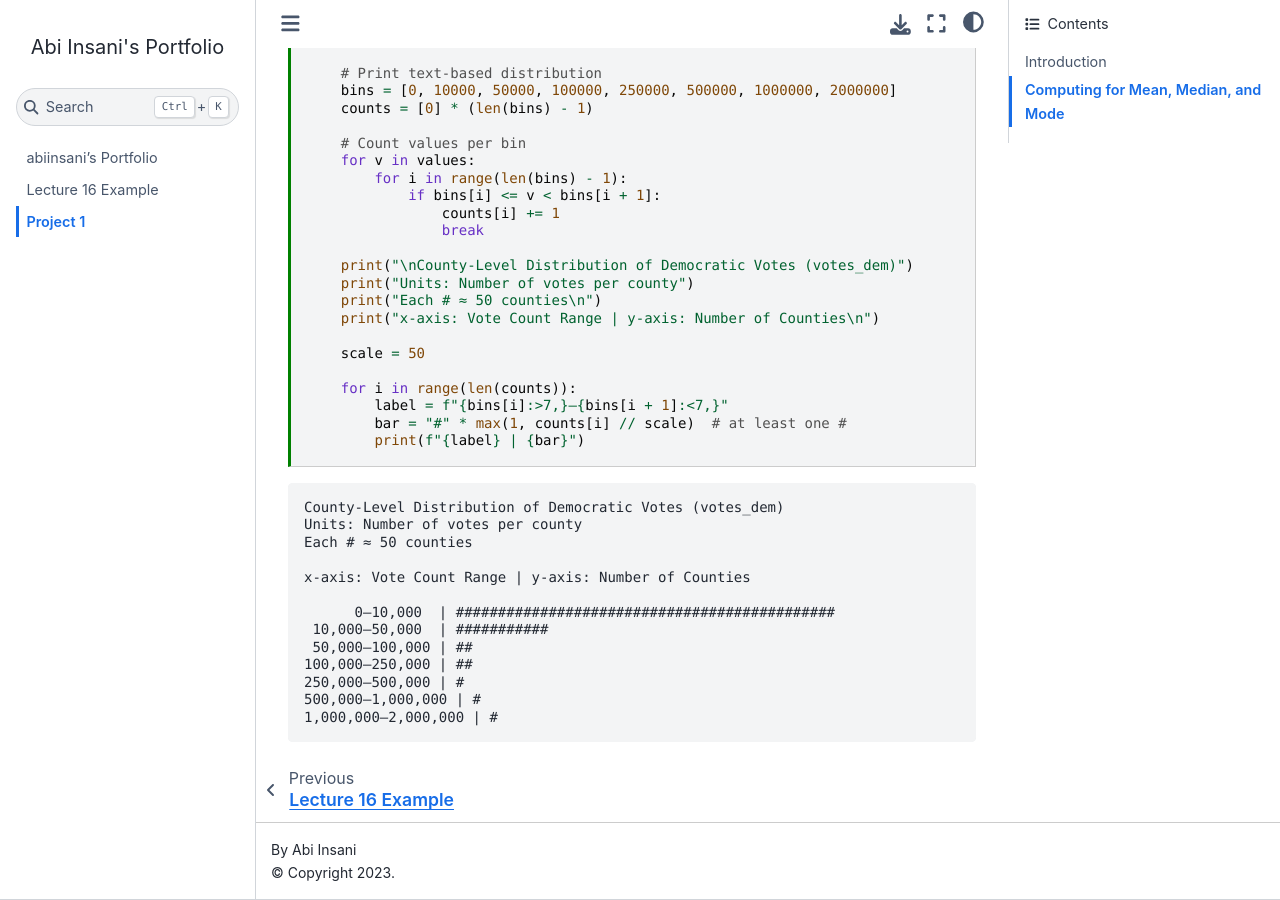
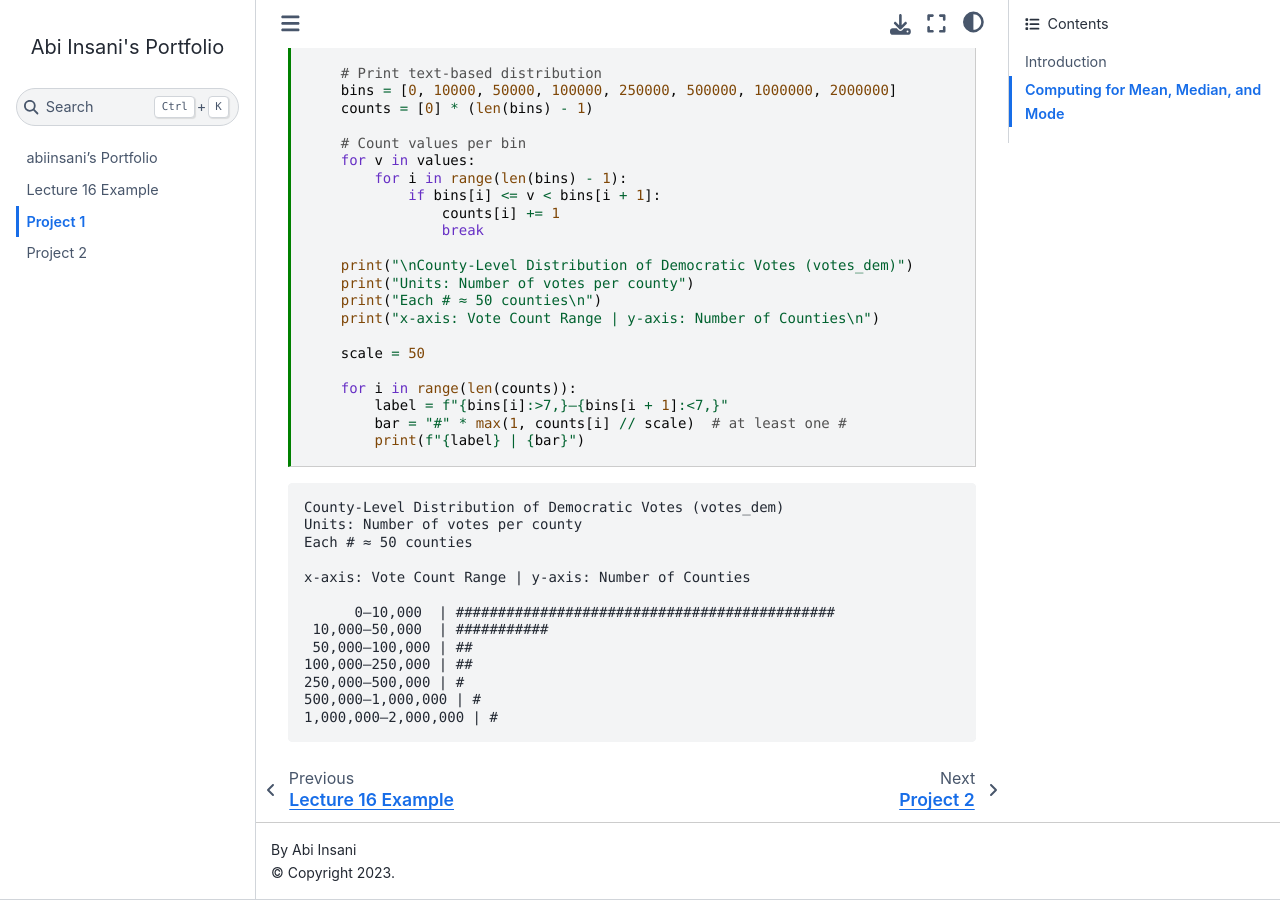
Before and after one commit to abiinsani/abiinsani.github.io, a Jupyter Book: the page built from Project_1.ipynb, in a window 1280 px wide and 900 px high, scrolled down 3154 px. Built offline with Jupyter Book 1.0.4 settings and Sphinx 7.4.7 and the Sphinx Book theme 1.1.4, drawn with Linux system fonts in a browser that asks for light colours; comment, search, counter and statistics services are not loaded.

Commit message:
add project_2 to pages

```diff
--- a/_toc.yml
+++ b/_toc.yml
@@ -3,3 +3,4 @@ root: index
 chapters:
   - file: lecture_16_example
   - file: Project_1
+  - file: Project_2
```
